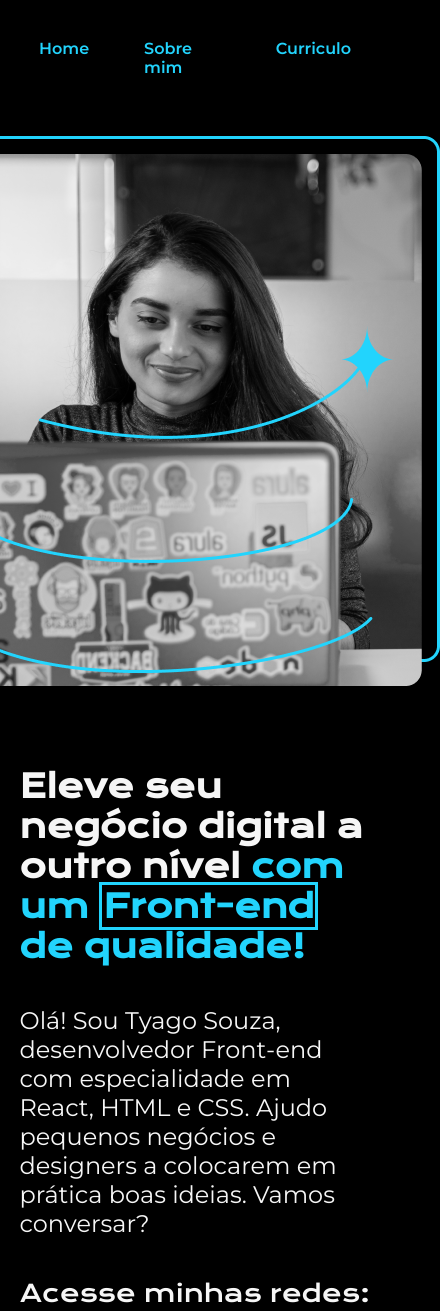
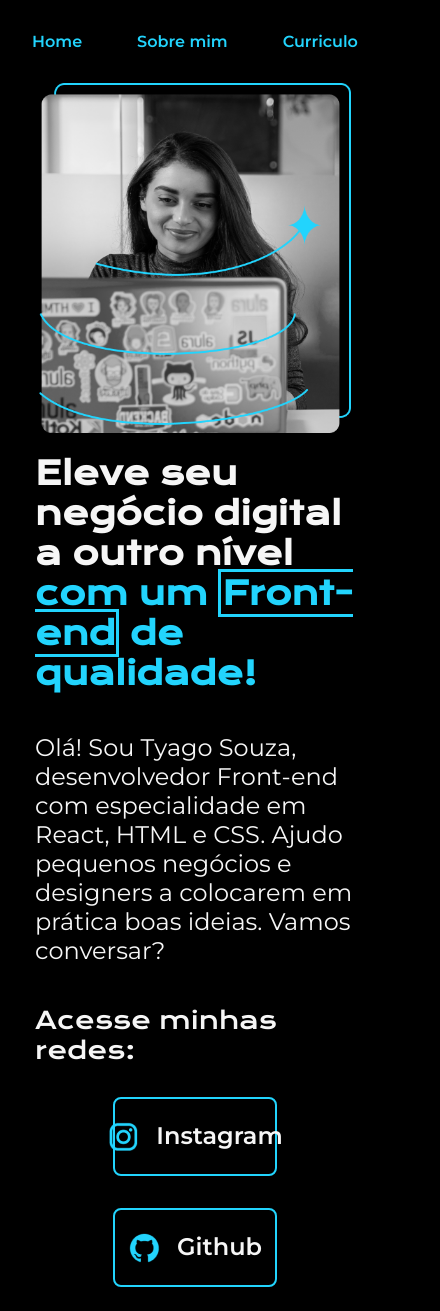
Before and after one commit to TyagoSouza96/portifolio, a plain HTML site: page index.html in a window 390 px wide. Shown: the top 1311 px of the page, 440 px wide, since content can reach past the window. Drawn offline with nearby package versions, Linux system fonts and the light colour scheme.

Commit message:
Novas Atualizações de Responsividade

```diff
--- a/styles/style.css
+++ b/styles/style.css
@@ -125,25 +125,37 @@ body {
     color: var(--cor-primaria);
 }
 
-@media (max-width: 1200px) {
+@media (max-width: 428px) {
     .cabecalho {
-        padding: 10%;
+        padding: 1em;
     }
 
     .cabecalho__menu {
-        justify-content: center;
+        margin: 1em;
+
     }
 
     .apresentacao {
+        display: flex;
         flex-direction: column-reverse;
-        padding: 5%;
+        padding: 0;
+        gap: 20px;
     }
 
     .apresentacao__conteudo {
-        width: auto;
+       width: 82%;
     }
 
-    .imagem {
-        width: 50%;
+    .apresentacao__conteudo__texto {
+        margin: 0;
+    }
+
+    .Imagem {
+       width: 80%;
+    }
+
+    .rodape {
+        margin-top: 1em;
+        padding: 0.5em;
     }
 }
--- a/styles/styleabout.css
+++ b/styles/styleabout.css
@@ -80,10 +80,6 @@ body {
     padding: 3%;
 }
 
-.imagem {
-    width: 50%;
-}
-
 .rodape {
     background-color: #22D4FD;
     text-align: center;
@@ -107,3 +103,29 @@ body {
     padding: 5em;
     margin: 2em;
 }
+
+@media screen and (max-width: 428px) {
+    .cabecalho {
+        padding: 1em;
+    }
+
+    .cabecalho__menu {
+        padding: 1em;
+    }
+
+    .Imagem {
+        width: 70%;
+
+    }
+
+    .apresentacao__conteudo__about {
+        padding: 0.5em;
+    }
+
+    .about {
+        padding: 0;
+        display: flex;
+        flex-direction: column-reverse;
+        text-align: center;
+    }
+}
--- a/styles/stylecurriculo.css
+++ b/styles/stylecurriculo.css
@@ -124,3 +124,29 @@ body {
     padding: 10px;
     color: var(--cor-primaria);
 }
+
+@media screen and (max-width: 428px) {
+    .Imagem {
+        display: none;
+    }
+
+    .cabecalho {
+        padding: 1em;
+    }
+
+    .cabecalho__menu {
+        padding: 1em;
+    }
+
+    .apresentacao {
+        text-align: center;
+    }
+
+    .apresentacao__conteudo {
+        gap: 1em;
+    }
+
+    .rodape {
+        margin-top: 1em;
+    }
+}
```
Also changed, not shown: curriculo.html (+1 -1 lines).
